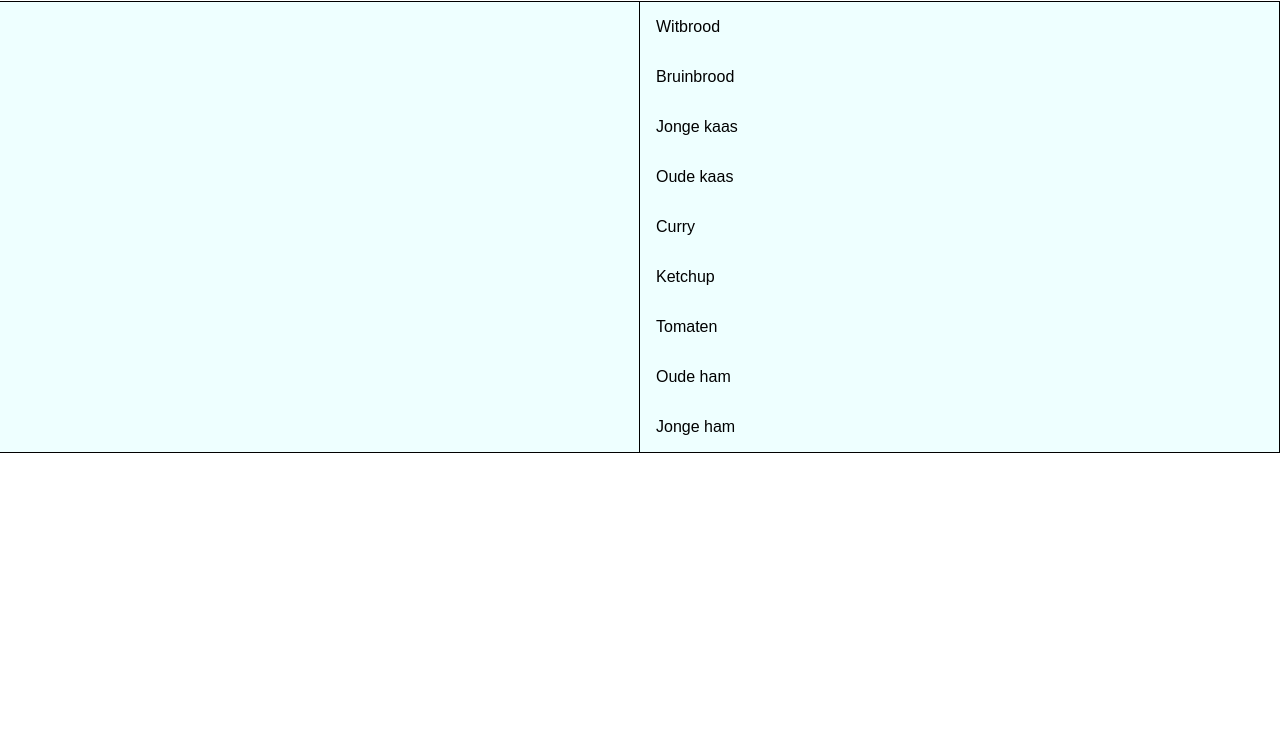
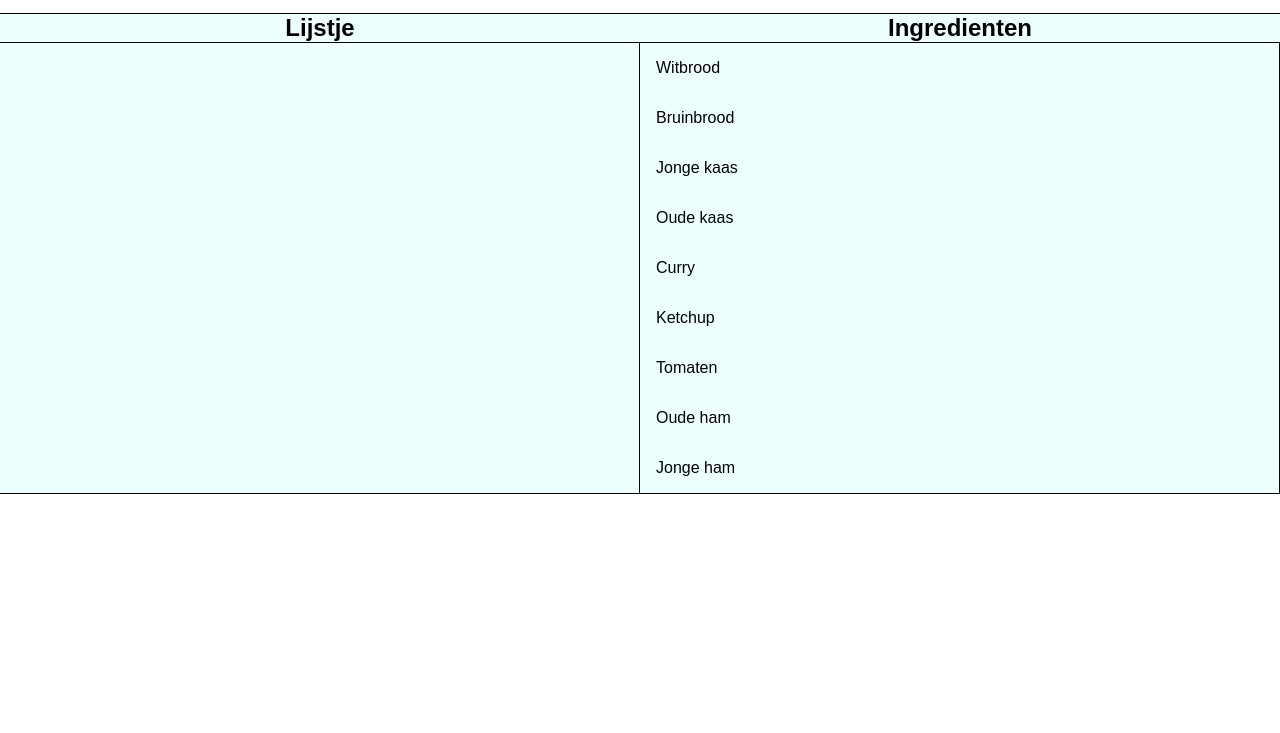
Before and after one commit to roberrrt-s/browser-technologies, a plain HTML site: page index.html in a window 1280 px wide. Shown: the part 67-800 px from the top of the page. Drawn offline with Linux system fonts and the light colour scheme.

Commit message:
more fallback

```diff
--- a/index.html
+++ b/index.html
@@ -9,11 +9,14 @@
 	</head>
 	<body>
 		<header>
-			<h2>Boodschappenlijstje-creator</h2>
+			<h1>Boodschappenlijstje-creator</h1>
 		</header>
 		<section class="container">
 			<main>
 				<ul>
+					<li>
+						<h2>Lijstje</h2>
+					</li>
 					<li>
 						<div class="no-drag alpha" draggable="false" unselectable="on"></div>
 					</li>
@@ -46,35 +49,75 @@
 			<aside>
 				<ul>
 					<li>
-						<div class="alpha" draggable="true">Witbrood</div>
+						<h2>Ingredienten</h2>
 					</li>
 					<li>
-						<div class="alpha" draggable="true">Bruinbrood</div>
+						<div class="fallback">
+							<input for="Witbrood" type="checkbox">
+							<label>Witbrood</label>
+						</div>
+						<div class="alpha invisible" draggable="true">Witbrood</div>
 					</li>
 					<li>
-						<div class="alpha" draggable="true">Jonge kaas</div>
+						<div class="fallback">
+							<input for="Bruinbrood" type="checkbox">
+							<label>Bruinbrood</label>
+						</div>
+						<div class="alpha invisible" draggable="true">Bruinbrood</div>
 					</li>
 					<li>
-						<div class="alpha" draggable="true">Oude kaas</div>
+						<div class="fallback">
+							<input for="Jonge kaas" type="checkbox">
+							<label>Jonge kaas</label>
+						</div>
+						<div class="alpha invisible" draggable="true">Jonge kaas</div>
 					</li>
 					<li>
-						<div class="alpha" draggable="true">Curry</div>
+						<div class="fallback">
+							<input for="Oude kaas" type="checkbox">
+							<label>Oude kaas</label>
+						</div>
+						<div class="alpha invisible" draggable="true">Oude kaas</div>
 					</li>
 					<li>
-						<div class="alpha" draggable="true">Ketchup</div>
+						<div class="fallback">
+							<input for="Curry" type="checkbox">
+							<label>Curry</label>
+						</div>
+						<div class="alpha invisible" draggable="true">Curry</div>
 					</li>
 					<li>
-						<div class="alpha" draggable="true">Tomaten</div>
+						<div class="fallback">
+							<input for="Kutchup" type="checkbox">
+							<label>Ketchup</label>
+						</div>
+						<div class="alpha invisible" draggable="true">Ketchup</div>
 					</li>
 					<li>
-						<div class="alpha" draggable="true">Oude ham</div>
+						<div class="fallback">
+							<input for="Tomaten" type="checkbox">
+							<label>Tomaten</label>
+						</div>
+						<div class="alpha invisible" draggable="true">Tomaten</div>
 					</li>
 					<li>
-						<div class="alpha" draggable="true">Jonge ham</div>
+						<div class="fallback">
+							<input for="Oude ham" type="checkbox">
+							<label>Oude ham</label>
+						</div>
+						<div class="alpha invisible" draggable="true">Oude ham</div>
+					</li>
+					<li>
+						<div class="fallback">
+							<input for="Jonge ham" type="checkbox">
+							<label>Jonge ham</label>
+						</div>
+						<div class="alpha invisible" draggable="true">Jonge ham</div>
 					</li>
 				</ul>
 			</aside>
 		</section>
+		<button>Submit</button>
 	</body>
 	<script src="js/global.js"></script>
 </html>
--- a/js/global.js
+++ b/js/global.js
@@ -1,28 +1,31 @@
 (function() {
-	var check = {
+
+	var remove = {
 		init: function() {
 
-			var iOS = !!navigator.userAgent.match('iPhone OS') || !!navigator.userAgent.match('iPad');
+			var inv = document.querySelectorAll('.invisible')
 
-			if (this.modernizr && !iOS) {
-			    drag.init()
-			} else if (this.modernizr && iOS) {
-			    drag.init()
-			} else {
-			    click.init()
+			for(var i = 0; i < inv.length; i++) {
+				inv[i].setAttribute('class', 'alpha')
 			}
-		},
 
-		modernizr: function() {
-		    var div = document.createElement('div');
-		    return ('draggable' in div) || ('ondragstart' in div && 'ondrop' in div);
+			var fallback = document.querySelectorAll('.fallback')
+
+			var button = document.querySelector('button')
+
+			button.parentNode.removeChild(button);
+
+			for(var i = 0; i < fallback.length; i++) {
+				fallback[i].parentNode.removeChild(fallback[i]);
+			}
+
 		}
-
 	}
 
 	var drag = {
 
 		init: function() {
+
 			var self = this;
 			var alpha = document.querySelectorAll('.alpha');
 
@@ -30,16 +33,14 @@
 				var alpha = document.getElementsByClassName('alpha');
 			}
 
-
-			[].forEach.call(alpha, function(el) {
-				el.addEventListener('dragstart', self.start, false);
-				el.addEventListener('dragenter', self.enter, false);
-				el.addEventListener('dragover', self.over, false);
-				el.addEventListener('dragleave', self.leave, false);
-				el.addEventListener('drop', self.drop, false);
-				el.addEventListener('dragend', self.end, false);
-			});
-
+			for(var i = 0; i < alpha.length; i++) {
+				alpha[i].addEventListener('dragstart', self.start, false);
+				alpha[i].addEventListener('dragenter', self.enter, false);
+				alpha[i].addEventListener('dragover', self.over, false);
+				alpha[i].addEventListener('dragleave', self.leave, false);
+				alpha[i].addEventListener('drop', self.drop, false);
+				alpha[i].addEventListener('dragend', self.end, false);
+			}
 		},
 
 
@@ -91,6 +92,7 @@
 	var click = {
 
 		init: function() {
+
 			var self = this;
 			var alpha = document.querySelectorAll('.alpha');
 
@@ -98,12 +100,13 @@
 				var alpha = document.getElementsByClassName('alpha');
 			}
 
-			[].forEach.call(alpha, function(el) {
-				el.addEventListener('click', self.element, false);
-			});
+			for(var i = 0; i < alpha.length; i++) {
+				alpha[i].addEventListener('click', self.element, false);
+			}
 		},
 
 		element: function(e) {
+
 			if(click.src) {
 
 				console.log(click.src)
@@ -129,6 +132,8 @@
 		src: null
 	}
 
-	check.init();
+	remove.init();
+	drag.init();
+	click.init();
 
 }())
--- a/style/style.css
+++ b/style/style.css
@@ -27,12 +27,15 @@ main, aside {
 
 h2 {
 	text-align: center;
+	margin: 0;
+	border-bottom: 1px solid #000;
 }
 
 ul, li {
 	list-style: none;
 	padding: 0;
 	margin: 0;
+	background-color: #EFF;
 }
 
 li:hover {
@@ -48,7 +51,6 @@ li:hover {
 	height: 50px;
 	padding: 1em;
 	box-sizing: border-box;
-	background-color: #EFF;
 	-moz-user-select: none;
 	-khtml-user-select: none;
 	-webkit-user-select: none;
@@ -71,3 +73,11 @@ li:hover {
 .no-drag.over {
   border: 2px dashed #000;
 }
+
+label {
+	line-height: 50px;
+}
+
+.invisible {
+	display: none;
+}
```
Also changed, not shown: 1 other file.
